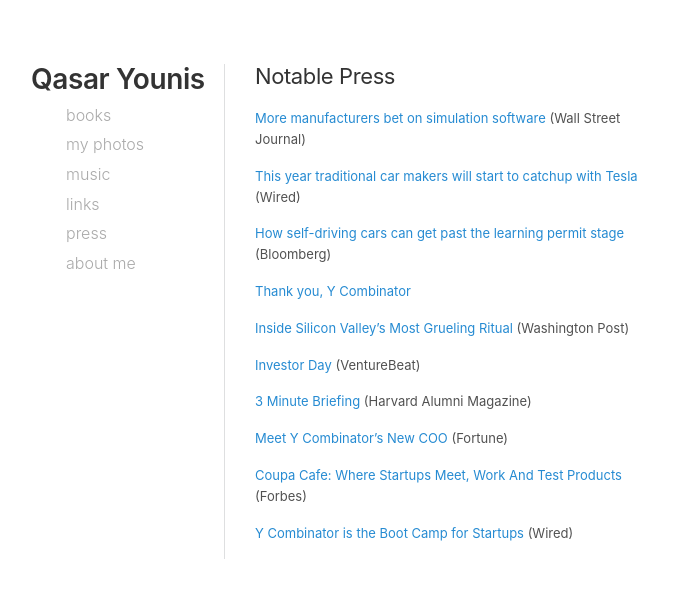
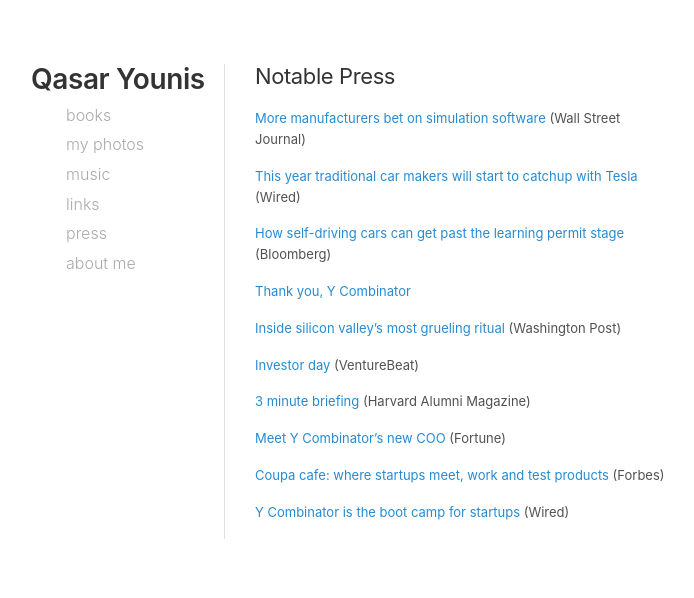
Before and after one commit to qasar/qasar.github.io, a Jekyll site: the page built from press.md, in a window 1280 px wide. Shown: the top 598 px of the page, without its empty margins (35-729 px from the left). Built offline with Jekyll 4.4.1, drawn with Linux system fonts in a browser that asks for light colours.

Commit message:
Update press.md

```diff
--- a/press.md
+++ b/press.md
@@ -12,14 +12,14 @@
 
 <a href="https://www.facebook.com/qasar/posts/10154710776519865"> Thank you, Y Combinator</a>
 
-<a href="https://www.washingtonpost.com/news/the-switch/wp/2016/08/29/inside-one-of-silicon-valleys-most-celebrated-rituals-raising-cash/">Inside Silicon Valley’s Most Grueling Ritual </a> (Washington Post)
+<a href="https://www.washingtonpost.com/news/the-switch/wp/2016/08/29/inside-one-of-silicon-valleys-most-celebrated-rituals-raising-cash/">Inside silicon valley’s most grueling ritual </a> (Washington Post)
 
-<a href="http://venturebeat.com/2016/07/07/y-combinator-will-hold-an-investor-day-for-meetings-with-startups-after-demo-day/">Investor Day</a> (VentureBeat)
+<a href="http://venturebeat.com/2016/07/07/y-combinator-will-hold-an-investor-day-for-meetings-with-startups-after-demo-day/">Investor day</a> (VentureBeat)
 
-<a href="https://www.alumni.hbs.edu/stories/Pages/story-impact.aspx?num=5765">3 Minute Briefing</a> (Harvard Alumni Magazine)
+<a href="https://www.alumni.hbs.edu/stories/Pages/story-impact.aspx?num=5765">3 minute briefing</a> (Harvard Alumni Magazine)
 
-<a href="http://fortune.com/2015/08/26/meet-y-combinators-new-coo/">Meet Y Combinator's New COO</a> (Fortune)
+<a href="http://fortune.com/2015/08/26/meet-y-combinators-new-coo/">Meet Y Combinator's new COO</a> (Fortune)
 
-<a href="http://www.forbes.com/sites/tomiogeron/2011/11/16/coupa-cafe-where-startups-meet-work-and-test-products/">Coupa Cafe: Where Startups Meet, Work And Test Products</a> (Forbes)
+<a href="http://www.forbes.com/sites/tomiogeron/2011/11/16/coupa-cafe-where-startups-meet-work-and-test-products/">Coupa cafe: where startups meet, work and test products</a> (Forbes)
 
-<a href="https://www.wired.com/2011/05/ff_ycombinator/">Y Combinator is the Boot Camp for Startups</a> (Wired)
+<a href="https://www.wired.com/2011/05/ff_ycombinator/">Y Combinator is the boot camp for startups</a> (Wired)
```
